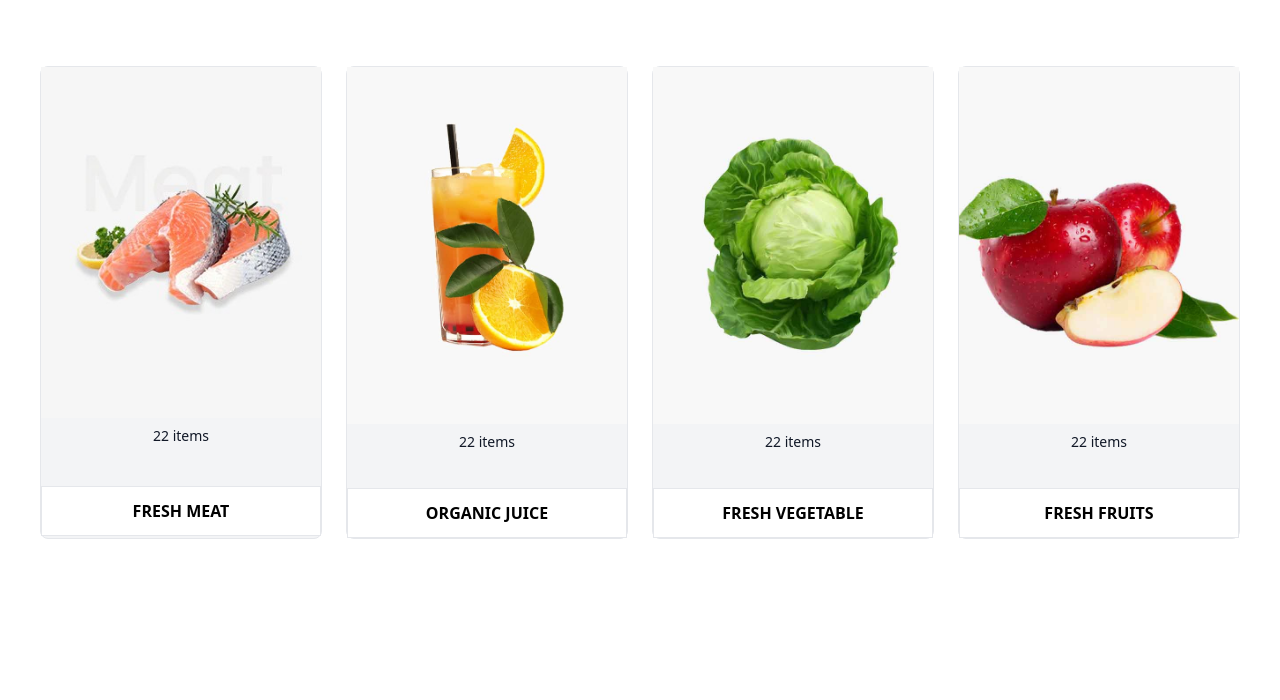
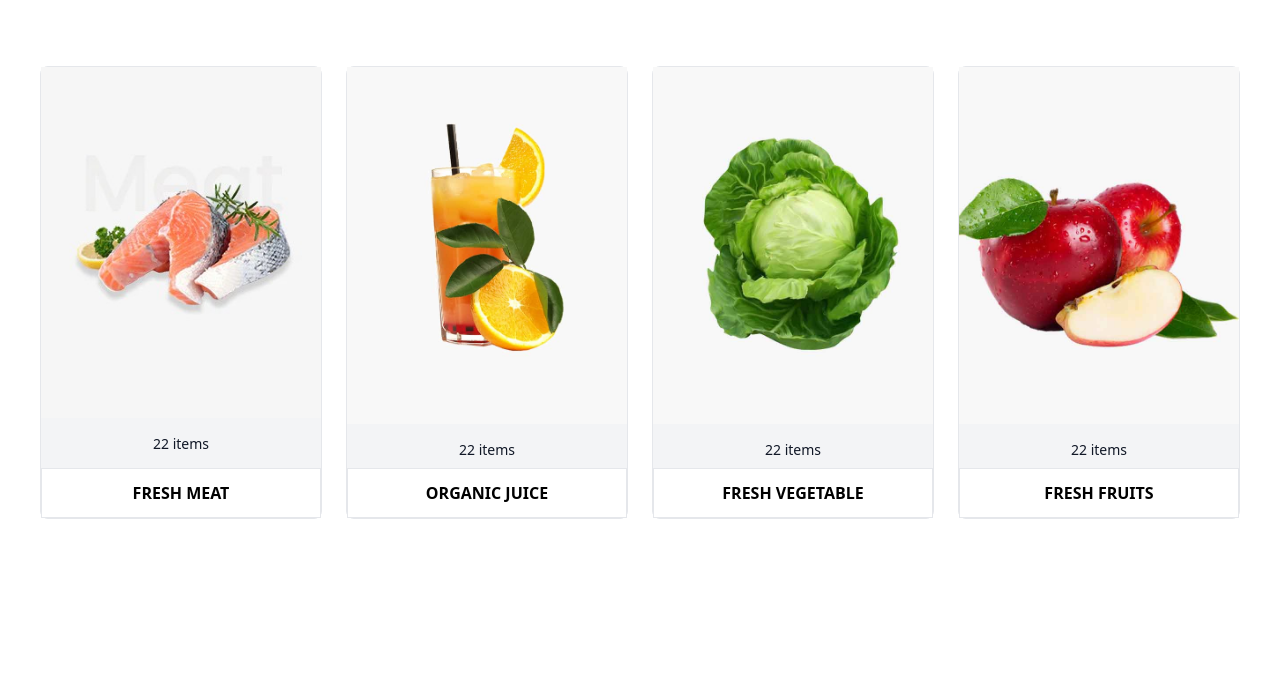
Before and after one commit to fahmeeda-rahman/vegist-store, a plain HTML site: page index.html in a window 1280 px wide. Shown: the part 604-1304 px from the top of the page. Drawn offline with nearby package versions, Linux system fonts and the light colour scheme.

Commit message:
Adjust card padding

```diff
--- a/index.html
+++ b/index.html
@@ -140,39 +140,37 @@
 <!-- Hero Section ends here -->
 
 
-
   <!-- Categories Section starts here -->
-<section class="category  py-12  mt-5 px-lg-5 sm:py-12 sm:px-0" id="category">
+<section class="category py-12 mt-5 px-lg-5 sm:py-12 sm:px-0" id="category">
     <div class="max-w-7xl px-lg-5 mx-auto sm:px-4">
-
-        <div class="grid  text-center md:grid-cols-4 sm:grid-cols-2 grid-cols-2 gap-6 px-6 px-lg-5  px-md-4">
-            <div class="border rounded-lg bg-gray-100 w-full h-50 flex flex-col items-center">
-                <img src="assets/fresh-meat.jpg" alt="Fresh Meat" class="mx-auto">
-                <p class="mt-2 text-sm text-gray-900">22 items</p>
-                <button class="mt-10 font-semibold bg-white w-full py-3 w-100 border hover:bg-yellow-700 hover:text-white transition-all duration-300 ease-in-out">FRESH MEAT</button>
+        <div class="grid text-center md:grid-cols-4 sm:grid-cols-2 grid-cols-2 gap-6 px-6 px-lg-5 px-md-4">
+            <div class="border rounded-lg bg-gray-100 w-full h-full flex flex-col justify-between">
+                <img src="assets/fresh-meat.jpg" alt="Fresh Meat" class="w-full h-auto">
+                <p class="mt-2 text-sm text-gray-900 p-2">22 items</p>
+                <button class="mt-auto font-semibold bg-white w-full py-3 border hover:bg-yellow-700 hover:text-white transition-all duration-300 ease-in-out">FRESH MEAT</button>
             </div>
 
-            <div class=" border rounded-lg bg-gray-100 w-full flex flex-col items-center">
-                <img src="assets/fresh-juice.jpg" alt="Organic Juice" class="mx-auto">
-                <p class="mt-2 text-sm text-gray-900">22 items</p>
-                <button class="mt-9 font-semibold bg-white w-full py-3 w-100 border hover:bg-yellow-700 hover:text-white transition-all duration-300 ease-in-out">ORGANIC JUICE</button>
+            <div class="border rounded-lg bg-gray-100 w-full h-full flex flex-col justify-between">
+                <img src="assets/fresh-juice.jpg" alt="Organic Juice" class="w-full h-auto">
+                <p class="mt-2 text-sm text-gray-900 p-2">22 items</p>
+                <button class="mt-auto font-semibold bg-white w-full py-3 border hover:bg-yellow-700 hover:text-white transition-all duration-300 ease-in-out">ORGANIC JUICE</button>
             </div>
-            <div class="border rounded-lg bg-gray-100 w-full flex flex-col items-center">
-                <img src="assets/freshfuits.jpg" alt="Fresh Vegetable" class="mx-auto">
-                <p class="mt-2 text-sm text-gray-900">22 items</p>
-                <button class="mt-9 font-semibold bg-white w-full py-3 w-100 border hover:bg-yellow-700 hover:text-white transition-all duration-300 ease-in-out ">FRESH VEGETABLE</button>
+
+            <div class="border rounded-lg bg-gray-100 w-full h-full flex flex-col justify-between">
+                <img src="assets/freshfuits.jpg" alt="Fresh Vegetable" class="w-full h-auto">
+                <p class="mt-2 text-sm text-gray-900 p-2">22 items</p>
+                <button class="mt-auto font-semibold bg-white w-full py-3 border hover:bg-yellow-700 hover:text-white transition-all duration-300 ease-in-out">FRESH VEGETABLE</button>
             </div>
-            <div class="border rounded-lg bg-gray-100 w-full flex flex-col items-center">
-                <img src="assets/freash-fruits.jpg" alt="Fresh Fruits" class="mx-auto">
-                <p class="mt-2 text-sm text-gray-900">22 items</p>
-                <button class="mt-9 font-semibold bg-white w-full py-3 w-100 border hover:bg-yellow-700 hover:text-white transition-all duration-300 ease-in-out">
-                    FRESH FRUITS
-                  </button>
 
+            <div class="border rounded-lg bg-gray-100 w-full h-full flex flex-col justify-between">
+                <img src="assets/freash-fruits.jpg" alt="Fresh Fruits" class="w-full h-auto">
+                <p class="mt-2 text-sm text-gray-900 p-2">22 items</p>
+                <button class="mt-auto font-semibold bg-white w-full py-3 border hover:bg-yellow-700 hover:text-white transition-all duration-300 ease-in-out">FRESH FRUITS</button>
             </div>
         </div>
+    </div>
+</section>
 
-</section>
   <!-- Categories Section ends-->
 
 
```
